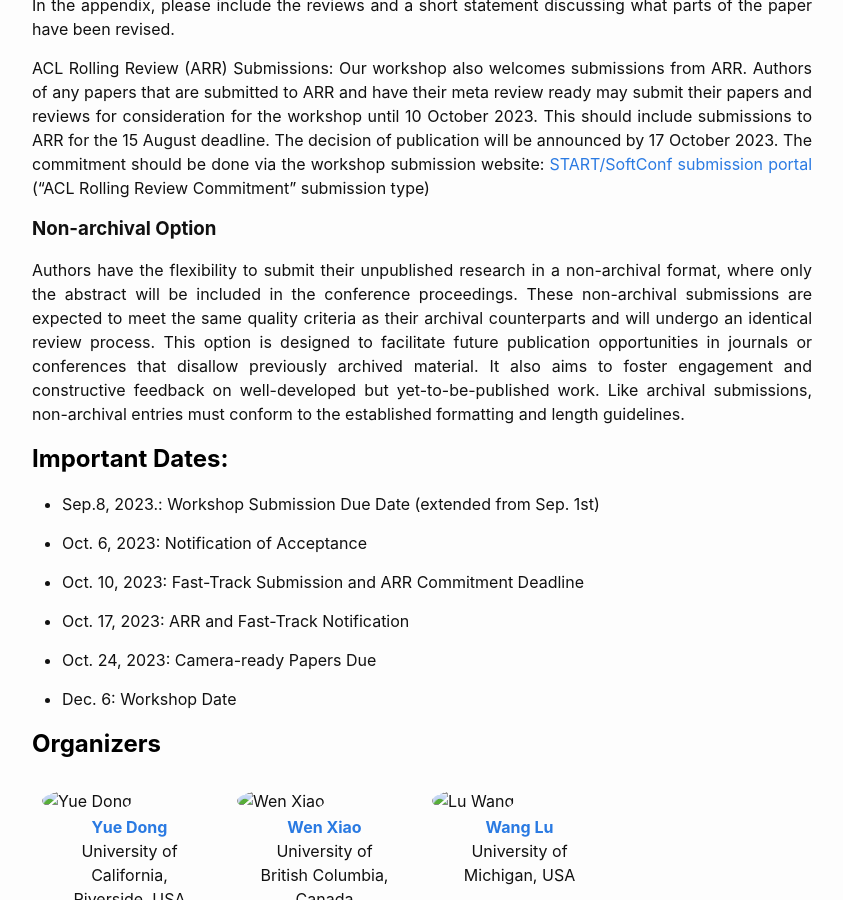
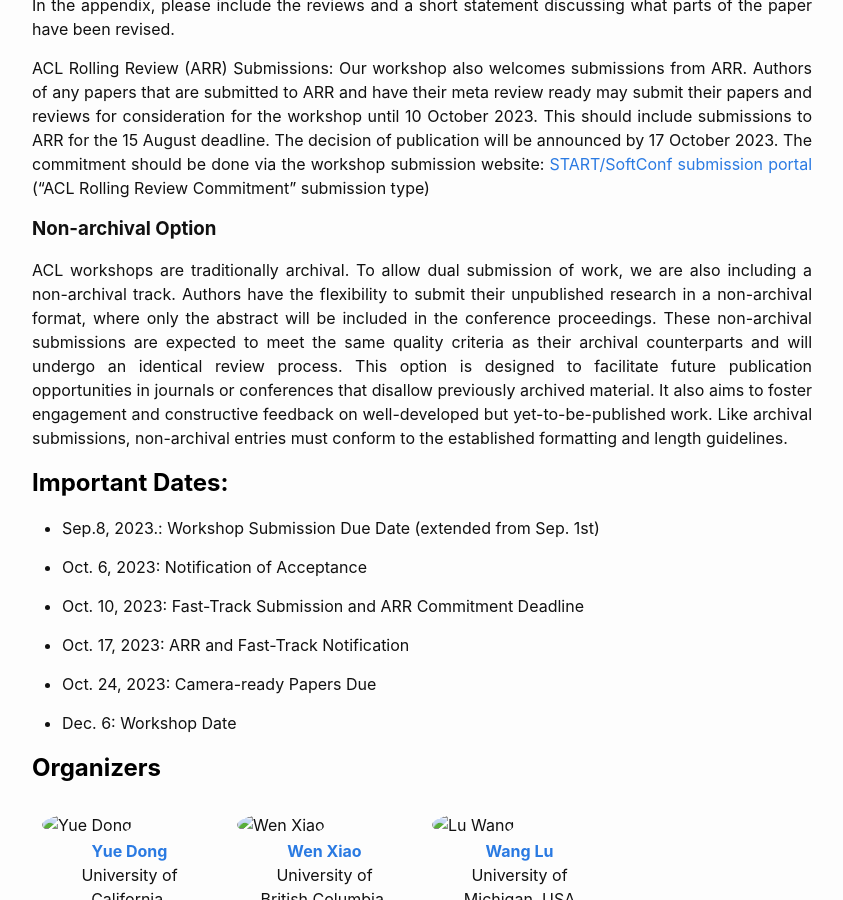
Before and after one commit to newsumm/2025, a Jekyll site: the page built from index.md, in a window 1280 px wide and 900 px high, scrolled down 1840 px. Shown: the whole window, without its empty margins (218-1061 px from the left). Built offline with Jekyll 4.4.1, drawn with Linux system fonts in a browser that asks for light colours.

Commit message:
Update index.md

```diff
--- a/index.md
+++ b/index.md
@@ -65,7 +65,7 @@ ACL Rolling Review (ARR) Submissions: Our workshop also welcomes submissions fro
 <h3 class="sub_section_title"><strong>Non-archival Option</strong></h3>
 
 
-Authors have the flexibility to submit their unpublished research in a non-archival format, where only the abstract will be included in the conference proceedings. These non-archival submissions are expected to meet the same quality criteria as their archival counterparts and will undergo an identical review process. This option is designed to facilitate future publication opportunities in journals or conferences that disallow previously archived material. It also aims to foster engagement and constructive feedback on well-developed but yet-to-be-published work. Like archival submissions, non-archival entries must conform to the established formatting and length guidelines.
+ACL workshops are traditionally archival. To allow dual submission of work, we are also including a non-archival track. Authors have the flexibility to submit their unpublished research in a non-archival format, where only the abstract will be included in the conference proceedings. These non-archival submissions are expected to meet the same quality criteria as their archival counterparts and will undergo an identical review process. This option is designed to facilitate future publication opportunities in journals or conferences that disallow previously archived material. It also aims to foster engagement and constructive feedback on well-developed but yet-to-be-published work. Like archival submissions, non-archival entries must conform to the established formatting and length guidelines.
 
 
 <h2 class="blackpar_title" id="Dates">Important Dates:</h2>
```
